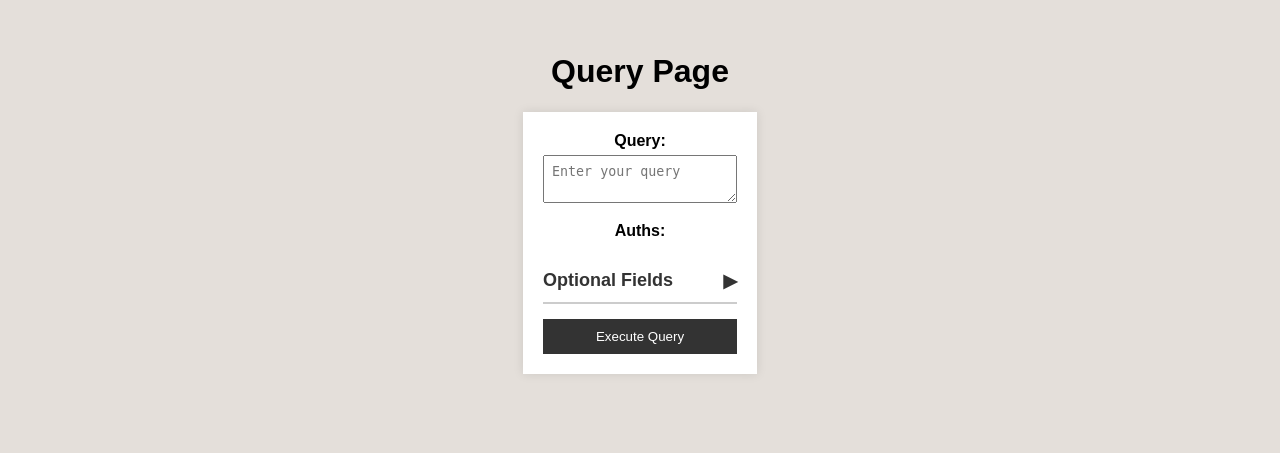
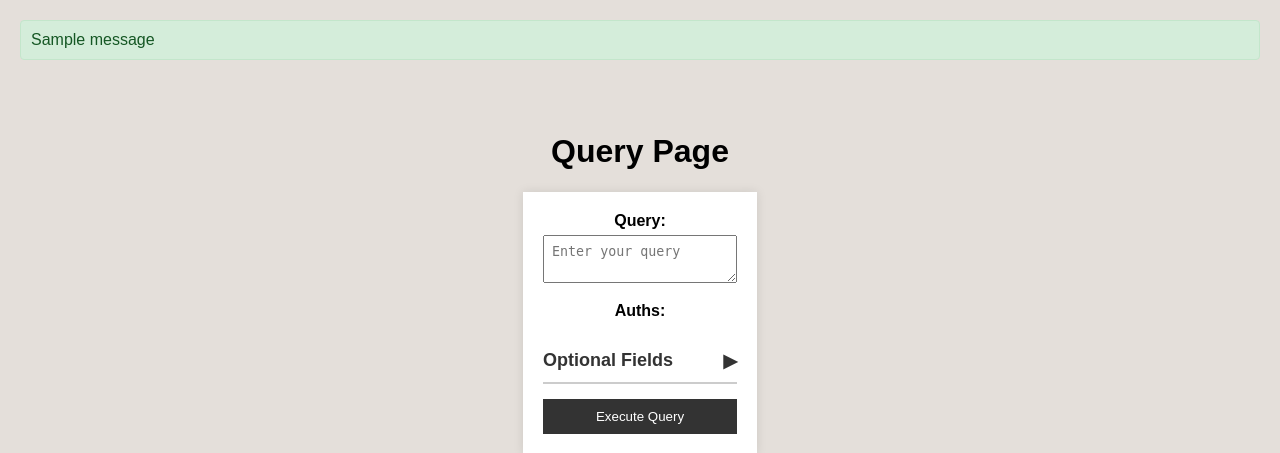
Before and after one commit to DL-USAF/abacus_web_app, a Flask app: page /query in a window 1280 px wide. Shown: the part 50-503 px from the top of the page. Run offline with Flask 3, Linux system fonts and the light colour scheme; one stand-in notice (Sample message) is shown.

Commit message:
Addressed peer reveiw comments

```diff
--- a/pyproject.toml
+++ b/pyproject.toml
@@ -14,7 +14,8 @@
     "flask",
     "flask_oidc",
     "requests",
-    "pandas"
+    "pandas",
+    "click"
 ]
 
 [project.urls]
--- a/src/app/__init__.py
+++ b/src/app/__init__.py
@@ -23,7 +23,7 @@
 
 
 @app.context_processor
-def inject_oidc():
+def inject_data():
     mock_datawave = find_spec('datawave_cli') is None
 
     return {'oidc': oidc, 'mocking_datawave_cli': mock_datawave}
--- a/src/app/routes.py
+++ b/src/app/routes.py
@@ -1,4 +1,4 @@
-from flask import render_template, Blueprint, redirect, url_for, request
+from flask import render_template, Blueprint, redirect, url_for, request, flash
 from app import oidc
 from click.testing import CliRunner
 from uuid import uuid4
@@ -33,7 +33,7 @@
 def query():
     cmd = 'authorization -c [PLACEHOLDER] -k [PLACEHOLDER]'.split(' ')
     whoami = CliRunner().invoke(dwv_entry_point, cmd, standalone_mode=False).return_value
-    auths = whoami['proxied_users'][0]['auths']
+    auths = whoami['proxiedUsers'][0]['auths']
 
     return render_template('query.html', auths=auths)
 
@@ -45,6 +45,12 @@
         query_name = request.form.get('query_name') or uuid4()
         query_text = request.form.get('query')
         selected_auths = [auth for auth in request.form.getlist('auths') if auth]
+
+        if not selected_auths:
+            flash('Please select at least one Auth option.', 'error')
+            return redirect(url_for('main.query'))
+
+
         data_type = request.form.get('data_type')
         decode_raw_data = bool(request.form.get('decode_raw_data'))
 
--- a/src/app/static/styles.css
+++ b/src/app/static/styles.css
@@ -58,6 +58,35 @@
     font-weight: bold;
     box-shadow: 0 0 5px rgba(0, 0, 0, 0.2);
     border: 1px solid #E65100;
+}
+/*#endregion */
+
+/*#region Flash Messages */
+.flash-messages {
+    margin: 20px;
+}
+
+.flash-messages ul {
+    list-style-type: none;
+    padding: 0;
+}
+
+.flash-messages li {
+    padding: 10px;
+    margin-bottom: 10px;
+    border-radius: 4px;
+}
+
+.flash-error {
+    background-color: #f8d7da;
+    color: #721c24;
+    border: 1px solid #f5c6cb;
+}
+
+.flash-success {
+    background-color: #d4edda;
+    color: #155724;
+    border: 1px solid #c3e6cb;
 }
 /*#endregion */
 
--- a/src/app/templates/base.html
+++ b/src/app/templates/base.html
@@ -30,6 +30,19 @@
                 </div>
         </nav>
     </header>
+
+    <div class="flash-messages">
+        {% with messages = get_flashed_messages(with_categories=true) %}
+            {% if messages %}
+                <ul>
+                    {% for category, message in messages %}
+                    <li class="flash-{{ category }}">{{ message }}</li>
+                    {% endfor %}
+                </ul>
+            {% endif %}
+        {% endwith %}
+    </div>
+
     <div class="content">
         {% block content %}{% endblock %}
     </div>
--- a/src/app/templates/query.html
+++ b/src/app/templates/query.html
@@ -2,7 +2,7 @@
 
 {% block content %}
 <h1>Query Page</h1>
-<form method="post" action="{{ url_for('main.query_results') }}" class="query-form">
+<form method="post" action="{{ url_for('main.query_results') }}" class="query-form" onsubmit="return validateAuthSelection();">
     <!-- Query -->
     <div class="form-group">
         <label for="query">Query:</label>
@@ -20,6 +20,7 @@
             </div>
             {% endfor %}
         </div>
+        <p id="authError" class='warning-header' style="display: none;">Please select at least one Auth option.</p>
     </div>
 
     <!-- Collapsible Section for Optional Fields -->
@@ -66,7 +67,7 @@
             }
         });
     });
-    // JavaScript to toggle the optional fields
+
     document.getElementById('toggleOptionalFields').addEventListener('click', function() {
         const optionalFields = document.getElementById('optionalFields');
         const arrow = document.getElementById('arrow');
@@ -79,5 +80,24 @@
             arrow.textContent = '▶';
         }
     });
+
+    function validateAuthSelection() {
+        const authInputs = document.querySelectorAll('.auth-input');
+        let atLeastOneSelected = false;
+
+        authInputs.forEach(input => {
+            if (input.value) {
+                atLeastOneSelected = true;
+            }
+        });
+
+        if (!atLeastOneSelected) {
+            document.getElementById('authError').style.display = 'block';
+            return false; // Prevent form submission
+        } else {
+            document.getElementById('authError').style.display = 'none';
+            return true; // Allow form submission
+        }
+    }
 </script>
 {% endblock %}
--- a/src/mock/datawave_cli/main.py
+++ b/src/mock/datawave_cli/main.py
@@ -1,4 +1,5 @@
 import click
+import json
 
 
 @click.group
@@ -45,5 +46,6 @@
 @main.command
 @common_options
 def authorization(**kwargs):
-    res = {'proxied_users': [{'auths': ['FOO', 'BAR', 'PUBLIC', 'PRIVATE']}]}
+    with open('mock/datawave_cli/sample_authorization.json', 'r') as f:
+        res = json.load(f)
     return (res)
```
Also changed, not shown: src/mock/datawave_cli/sample_authorization.json (added, +31 -0 lines).
